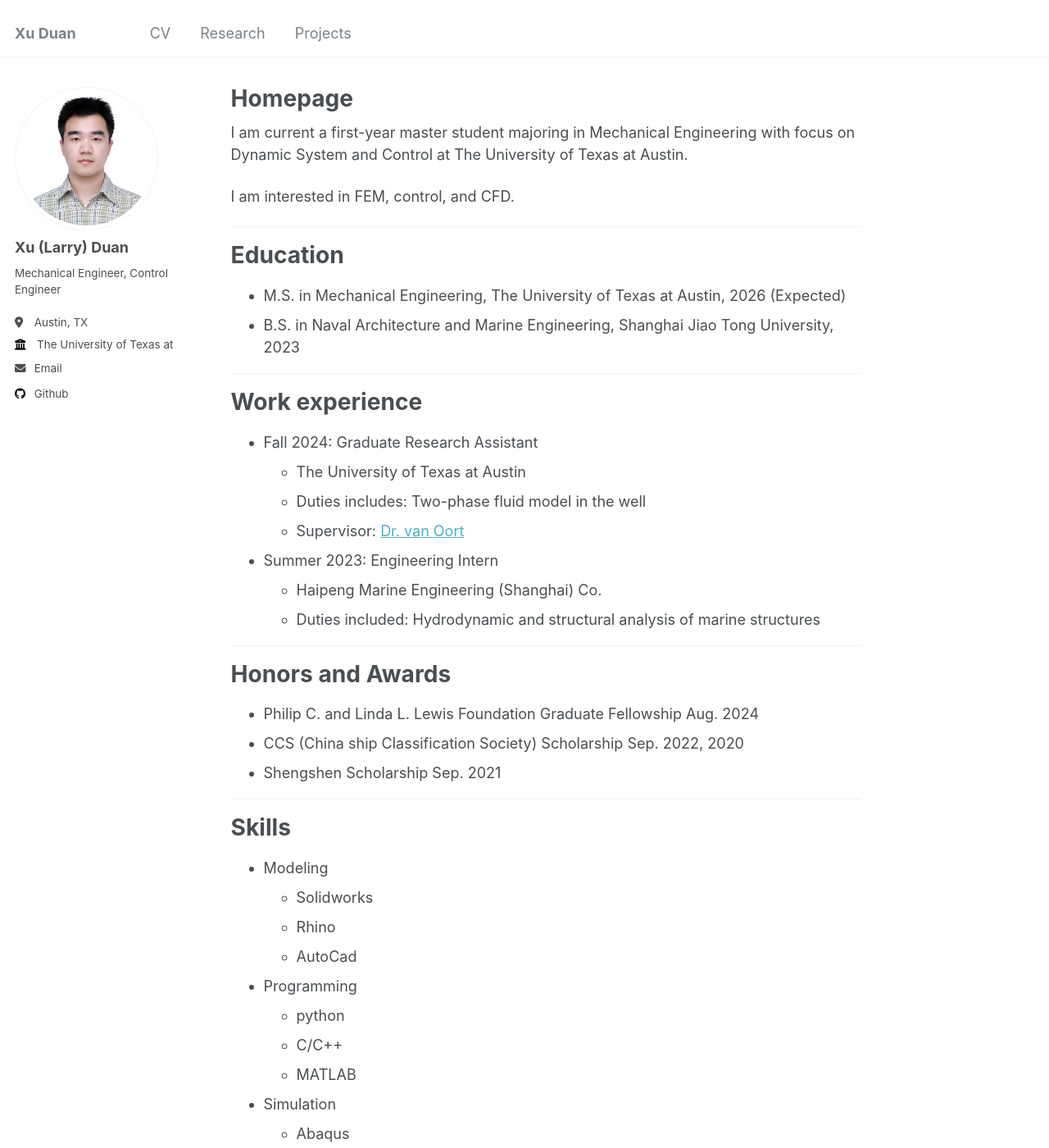
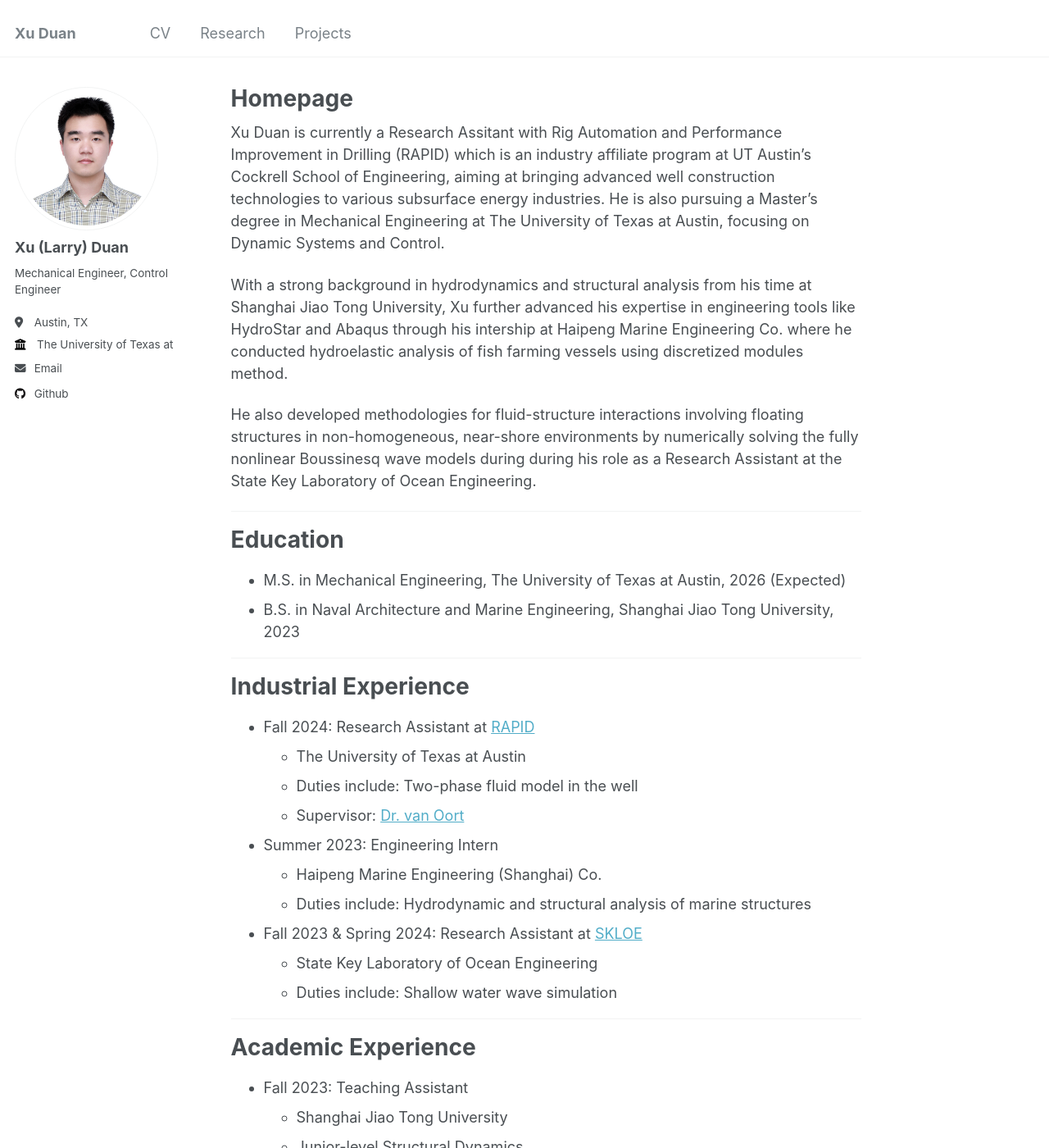
Before and after one commit to Xu-Duan/Xu-Duan.github.io, a Jekyll site: the page built from _pages/about.md, in a window 1280 px wide and 1400 px high. Shown: the whole window at 82% size. Built offline with Jekyll 4.4.1, drawn with Linux system fonts in a browser that asks for light colours; some of the changed text lies outside the part shown.

Commit message:
modify cv

```diff
--- a/_pages/about.md
+++ b/_pages/about.md
@@ -10,34 +10,44 @@ redirect_from:
 This is the front page of a website that is powered by the [Academic Pages template](https://github.com/Xu-Duan/Xu-Duan.github.io) and hosted on GitHub pages. [GitHub pages](https://pages.github.com) is a free service in which websites are built and hosted from code and data stored in a GitHub repository, automatically updating when a new commit is made to the respository. This template was forked from the [Minimal Mistakes Jekyll Theme](https://mmistakes.github.io/minimal-mistakes/) created by Michael Rose, and then extended to support the kinds of content that academics have: publications, talks, teaching, a portfolio, blog posts, and a dynamically-generated CV. You can fork [this repository](https://github.com/Xu-Duan/Xu-Duan.github.io) right now, modify the configuration and markdown files, add your own PDFs and other content, and have your own site for free, with no ads! An older version of this template powers my own personal website at [stuartgeiger.com](http://stuartgeiger.com), which uses [this Github repository](https://github.com/staeiou/staeiou.github.io).
 --->
 
-I am current a first-year master student majoring in Mechanical Engineering with focus on Dynamic System and Control at The University of Texas at Austin.
+Xu Duan is currently a Research Assitant with Rig Automation and Performance Improvement in Drilling (RAPID) which is an industry affiliate program at UT Austin’s Cockrell School of Engineering, aiming at bringing advanced well construction technologies to various subsurface energy industries. He is also pursuing a Master’s degree in Mechanical Engineering at The University of Texas at Austin, focusing on Dynamic Systems and Control.
 
-I am interested in FEM, control, and CFD.
+With a strong background in hydrodynamics and structural analysis from his time at Shanghai Jiao Tong University, Xu further advanced his expertise in engineering tools like HydroStar and Abaqus through his intership at Haipeng Marine Engineering Co. where he conducted hydroelastic analysis of fish farming vessels using discretized modules method.
+
+He also developed methodologies for fluid-structure interactions involving floating structures in non-homogeneous, near-shore environments by numerically solving the fully nonlinear Boussinesq wave models during during his role as a Research Assistant at the State Key Laboratory of Ocean Engineering.
 
 ---
 
-Education
-======
+# Education
 * M.S. in Mechanical Engineering, The University of Texas at Austin, 2026 (Expected)
 * B.S. in Naval Architecture and Marine Engineering, Shanghai Jiao Tong University, 2023
 
 ---
 
-Work experience
-======
-* Fall 2024: Graduate Research Assistant
+# Industrial Experience
+* Fall 2024: Research Assistant at [RAPID](https://drilling.utexas.edu/)
   * The University of Texas at Austin
-  * Duties includes: Two-phase fluid model in the well
+  * Duties include: Two-phase fluid model in the well
   * Supervisor: [Dr. van Oort](https://www.pge.utexas.edu/facultystaff/faculty-directory/vanoort)
 
 * Summer 2023: Engineering Intern
   * Haipeng Marine Engineering (Shanghai) Co.
-  * Duties included: Hydrodynamic and structural analysis of marine structures
+  * Duties include: Hydrodynamic and structural analysis of marine structures
+
+* Fall 2023 & Spring 2024: Research Assistant at [SKLOE](https://en.naoce.sjtu.edu.cn/Ocean_Engineering.html)
+  * State Key Laboratory of Ocean Engineering
+  * Duties include: Shallow water wave simulation
 
 ---
 
-Honors and Awards
-======
+# Academic Experience
+* Fall 2023: Teaching Assistant
+  * Shanghai Jiao Tong University
+  * Junior-level Structural Dynamics
+
+---
+
+# Honors and Awards
   * Philip C. and Linda L. Lewis Foundation Graduate Fellowship Aug. 2024
   * CCS (China ship Classification Society) Scholarship Sep. 2022, 2020
   * Shengshen Scholarship Sep. 2021
@@ -47,18 +57,20 @@ Honors and Awards
 Skills
 ======
 * Modeling
-  * Solidworks
-  * Rhino
+  * SolidWorks
   * AutoCad
 * Programming
   * python
   * C/C++
   * MATLAB
+  * Fortran (with MPI & OpenMP)
 * Simulation
   * Abaqus
   * Ansys
+  * deal.II
+  * Paraview
 * Linux System
-* Microsoft Office suite
+* Office suite
 
 ---
 
```
Also changed, not shown: 2 other files.
